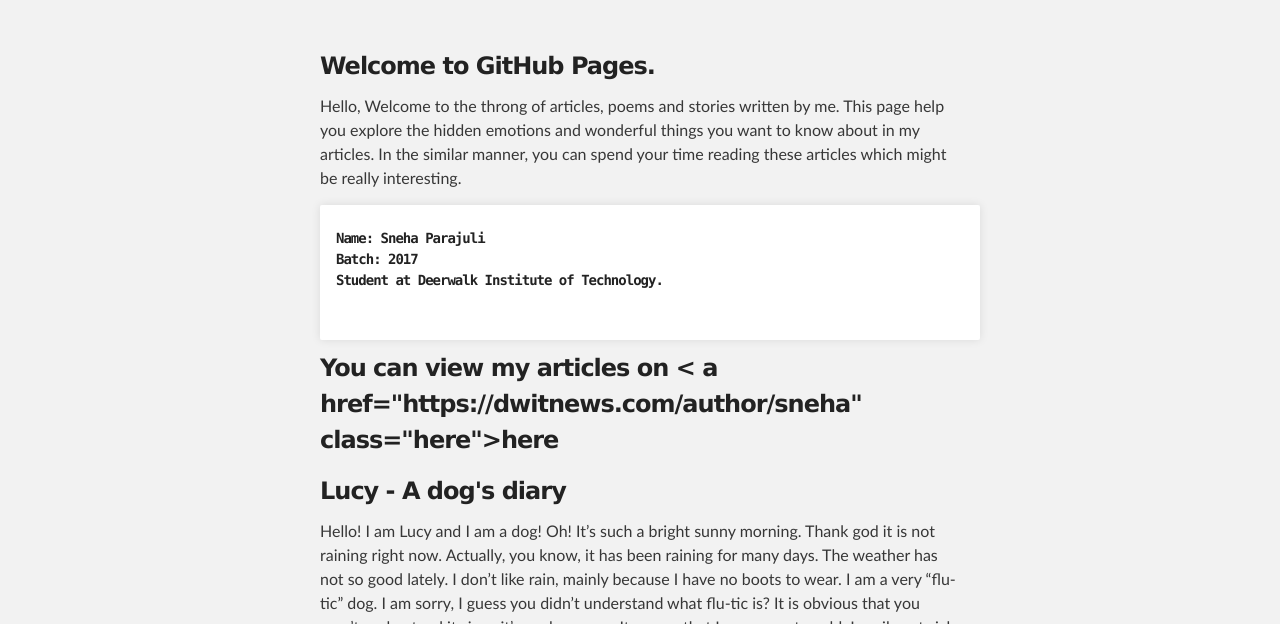
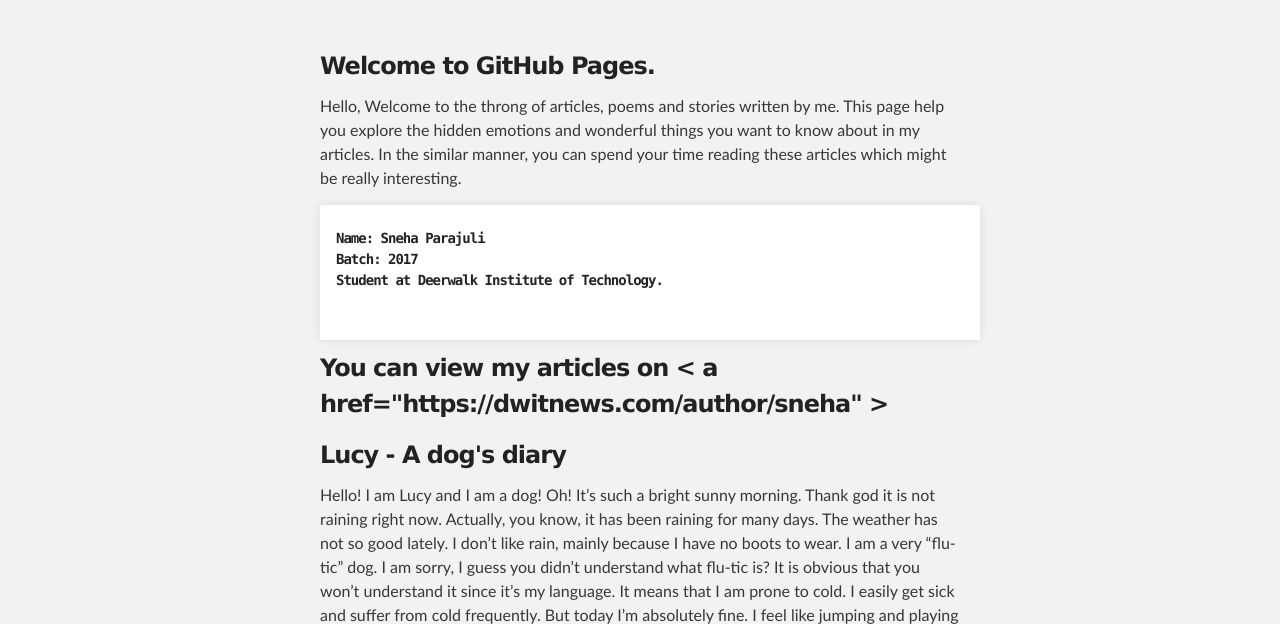
Before and after one commit to snehaparajuli/snehaparajuli.github.io, a plain HTML site: page index.html in a window 1280 px wide. Shown: the part 176-800 px from the top of the page. Drawn offline with Linux system fonts and the light colour scheme.

Commit message:
Update index.html

```diff
--- a/index.html
+++ b/index.html
@@ -38,7 +38,7 @@
 Batch: 2017
 Student at Deerwalk Institute of Technology. </p>
 </code></pre>
-<p>You can view my articles on < a href="https://dwitnews.com/author/sneha" class="here">here</a></p>
+<p>You can view my articles on < a href="https://dwitnews.com/author/sneha" ></a></p>
 
 
 <h3>
```
